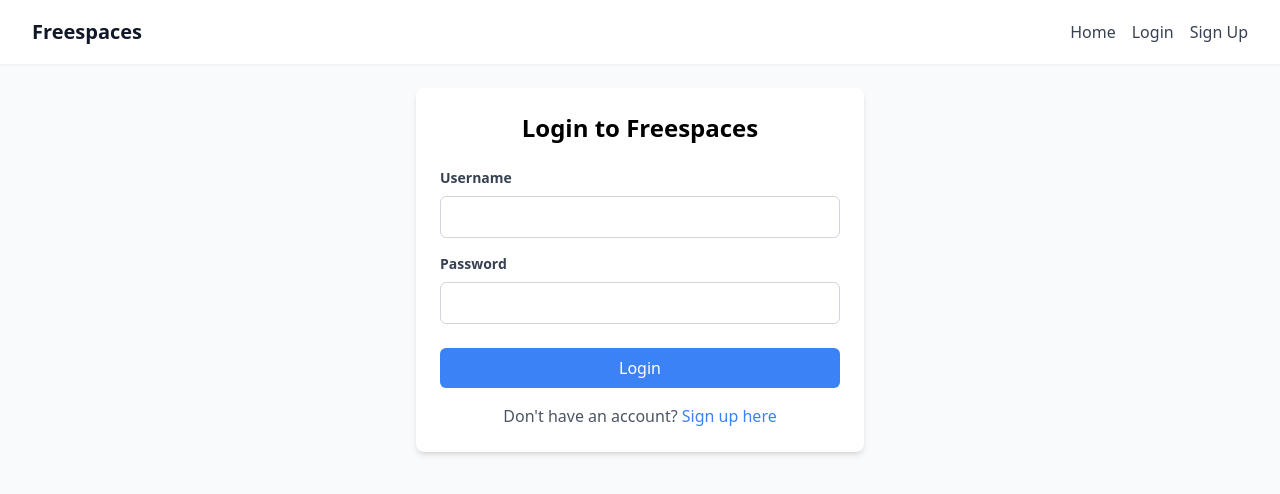
After one commit to saponnness/freespaces, a Django app: page /accounts/login/ in a window 1280 px wide. The commit adds this page. Shown: the top 494 px of the page. Run offline with Django 5.2, Linux system fonts and the light colour scheme; some libraries are stand-ins or nearby versions.

Commit message:
Create authentication templates and URL routing.

```diff
--- /dev/null
+++ b/accounts/urls.py
@@ -0,0 +1,14 @@
+from django.urls import path
+from django.contrib.auth import views as auth_views
+from . import views
+
+app_name = 'accounts'
+
+urlpatterns = [
+    path('register/', views.register, name='register'),
+    path('login/', auth_views.LoginView.as_view(template_name='accounts/login.html'), name='login'),
+    path('logout/', auth_views.LogoutView.as_view(), name='logout'),
+    path('profile/', views.profile, name='profile'),
+    path('profile/<str:username>/', views.profile, name='profile'),
+    path('edit-profile/', views.edit_profile, name='edit_profile'),
+]
--- a/feeds/urls.py
+++ b/feeds/urls.py
@@ -1,5 +1,7 @@
 from django.urls import path
 from . import views
+
+app_name = 'feeds'
 
 urlpatterns = [
     path('', views.home, name='home'),
--- a/freespaces/settings.py
+++ b/freespaces/settings.py
@@ -131,6 +131,11 @@ STATICFILES_DIRS = [
 MEDIA_URL = '/media/'
 MEDIA_ROOT = os.path.join(BASE_DIR, 'media')
 
+# Login/Logout redirects
+LOGIN_URL = '/accounts/login/'
+LOGIN_REDIRECT_URL = '/'
+LOGOUT_REDIRECT_URL = '/'
+
 # Default primary key field type
 # https://docs.djangoproject.com/en/5.2/ref/settings/#default-auto-field
 
--- a/freespaces/urls.py
+++ b/freespaces/urls.py
@@ -22,6 +22,7 @@ from django.conf.urls.static import static
 urlpatterns = [
     path('admin/', admin.site.urls),
     path('', include('feeds.urls')),
+    path('accounts/', include('accounts.urls')),
 ]
 
 # Serve media files during development
--- /dev/null
+++ b/templates/accounts/login.html
@@ -0,0 +1,33 @@
+{% extends 'base.html' %}
+
+{% block title %}Login - Freespaces{% endblock %}
+
+{% block content %}
+<div class="max-w-md mx-auto bg-white rounded-lg shadow-md p-6">
+    <h2 class="text-2xl font-bold text-center mb-6">Login to Freespaces</h2>
+
+    <form method="post">
+        {% csrf_token %}
+        <div class="mb-4">
+            <label class="block text-gray-700 text-sm font-bold mb-2">Username</label>
+            <input type="text" name="username" required
+                   class="w-full px-3 py-2 border border-gray-300 rounded-md focus:outline-none focus:ring-2 focus:ring-blue-500">
+        </div>
+        <div class="mb-6">
+            <label class="block text-gray-700 text-sm font-bold mb-2">Password</label>
+            <input type="password" name="password" required
+                   class="w-full px-3 py-2 border border-gray-300 rounded-md focus:outline-none focus:ring-2 focus:ring-blue-500">
+        </div>
+        <button type="submit"
+                class="w-full bg-blue-500 text-white py-2 px-4 rounded-md hover:bg-blue-600 transition duration-200">
+            Login
+        </button>
+    </form>
+
+    <div class="mt-4 text-center">
+        <p class="text-gray-600">Don't have an account?
+            <a href="{% url 'register' %}" class="text-blue-500 hover:underline">Sign up here</a>
+        </p>
+    </div>
+</div>
+{% endblock %}
--- a/templates/base.html
+++ b/templates/base.html
@@ -14,9 +14,16 @@
                     <h1 class="text-xl font-bold text-gray-900">Freespaces</h1>
                 </div>
                 <div class="flex items-center space-x-4">
-                    <a href="#" class="text-gray-700 hover:text-gray-900">Home</a>
-                    <a href="#" class="text-gray-700 hover:text-gray-900">Login</a>
+                    <a href="{% url 'feeds:home' %}" class="text-gray-700 hover:text-gray-900">Home</a>
+                    {% if user.is_authenticated %}
+                        <a href="{% url 'accounts:profile' %}" class="text-gray-700 hover:text-gray-900">Profile</a>
+                        <a href="{% url 'accounts:logout' %}" class="text-gray-700 hover:text-gray-900">Logout</a>
+                    {% else %}
+                        <a href="{% url 'accounts:login' %}" class="text-gray-700 hover:text-gray-900">Login</a>
+                        <a href="{% url 'accounts:register' %}" class="text-gray-700 hover:text-gray-900">Sign Up</a>
+                    {% endif %}
                 </div>
+
             </div>
         </div>
     </nav>
```
Also changed, not shown: templates/accounts/register.html (added, +35 -0 lines).
